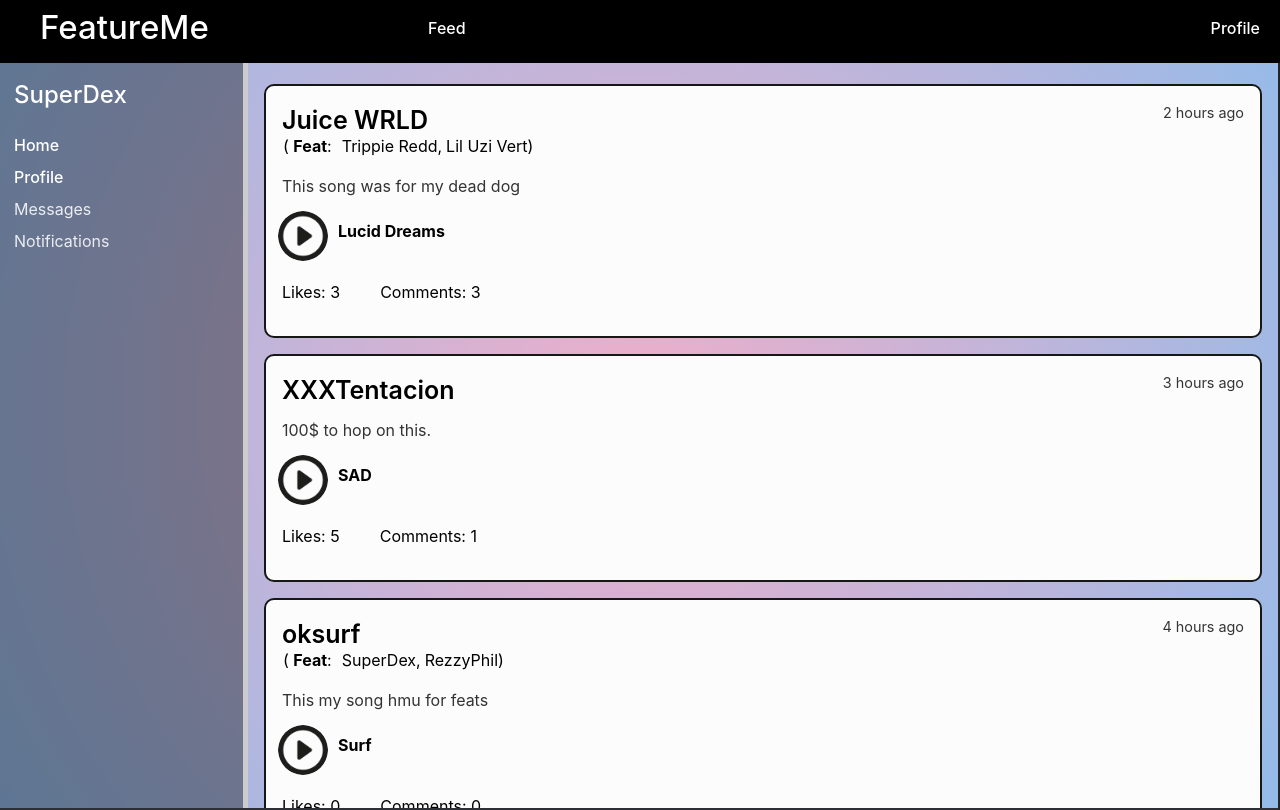
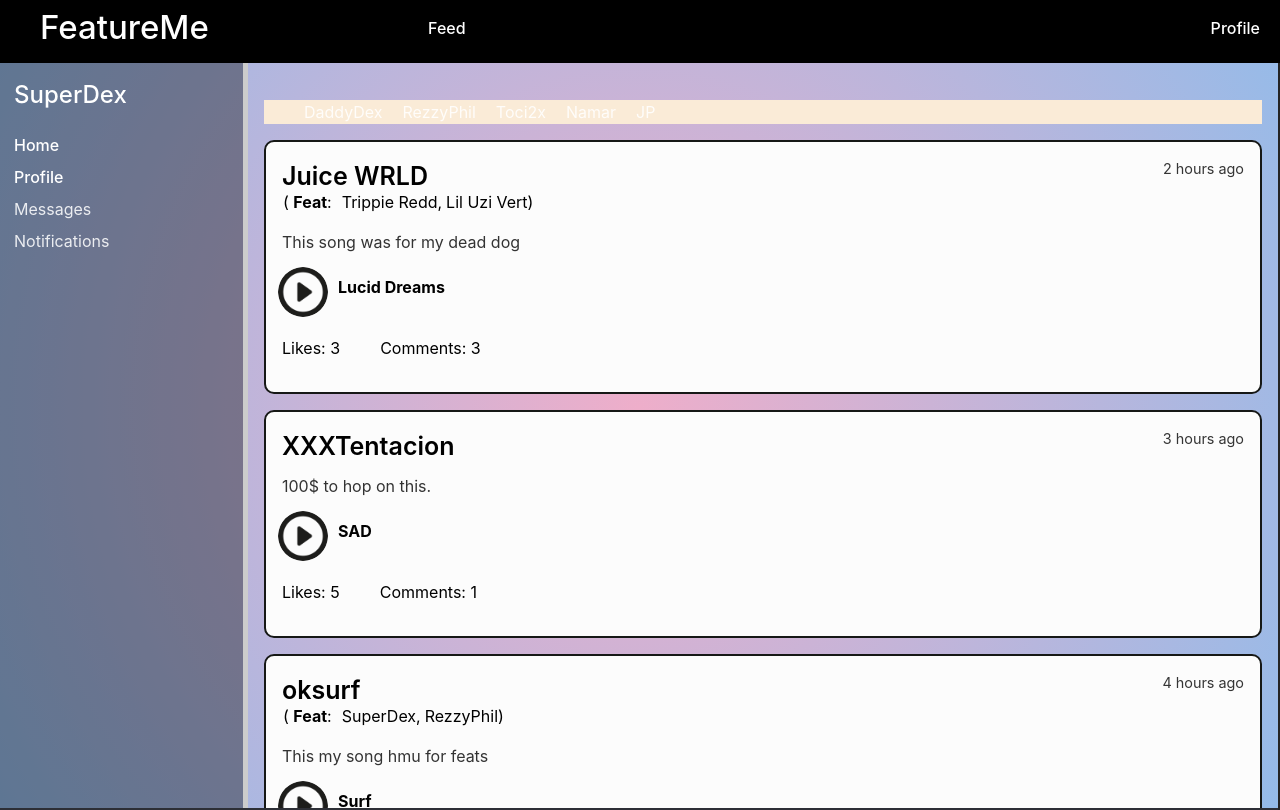
Before and after one commit to SuperDex7/FeatureMe, a React (Vite) app in the folder react-feature/: page /feed in a window 1280 px wide. Shown: the top 810 px of the page. Built offline with nearby package versions, Linux system fonts and the light colour scheme.

Commit message:
start of spotlight section

```diff
--- a/react-feature/src/Components/Feedf.jsx
+++ b/react-feature/src/Components/Feedf.jsx
@@ -1,5 +1,6 @@
 import React from "react";
 import FeedItem from "./FeedItem";
+import Spotlight from "./Spotlight";
 
 
 function Feedf() {
@@ -53,6 +54,7 @@
 
   return (
     <main className="feed">
+      <Spotlight />
       {feedData.map((item) => (
         <FeedItem key={item.id} {...item} />
       ))}
--- /dev/null
+++ b/react-feature/src/Components/Spotlight.css
@@ -0,0 +1,10 @@
+#spotlight{
+
+    background-color: black;
+}
+#spotlight-list{
+    display: flex;
+    gap: 20px;
+    list-style: none;
+    background-color: antiquewhite;
+}
--- /dev/null
+++ b/react-feature/src/Components/Spotlight.jsx
@@ -0,0 +1,17 @@
+import Feedf from "./Feedf";
+import "./Spotlight.css";
+function Spotlight() {
+
+  return (
+    <div id="spotlight">
+      <ul id="spotlight-list">
+        <li>DaddyDex</li>
+        <li>RezzyPhil</li>
+        <li>Toci2x</li>
+        <li>Namar</li>
+        <li>JP</li>
+      </ul>
+    </div>
+  );
+}
+export default Spotlight
--- a/react-feature/src/Pages/Feed.jsx
+++ b/react-feature/src/Pages/Feed.jsx
@@ -5,16 +5,17 @@
 import Feedf from "../Components/Feedf";
 import Footer from "../Components/Footer";
 import "../Styling/FeedS.css";
+import Spotlight from "../Components/Spotlight";
 
 function Feed() {
   return (
     <div>
     <div className="feed-page">
       <Header />
+
       <div className="feed-layout">
-        <Sidebar />
+       <Sidebar />
         <Feedf />
-
       </div>
 
     </div>
```
